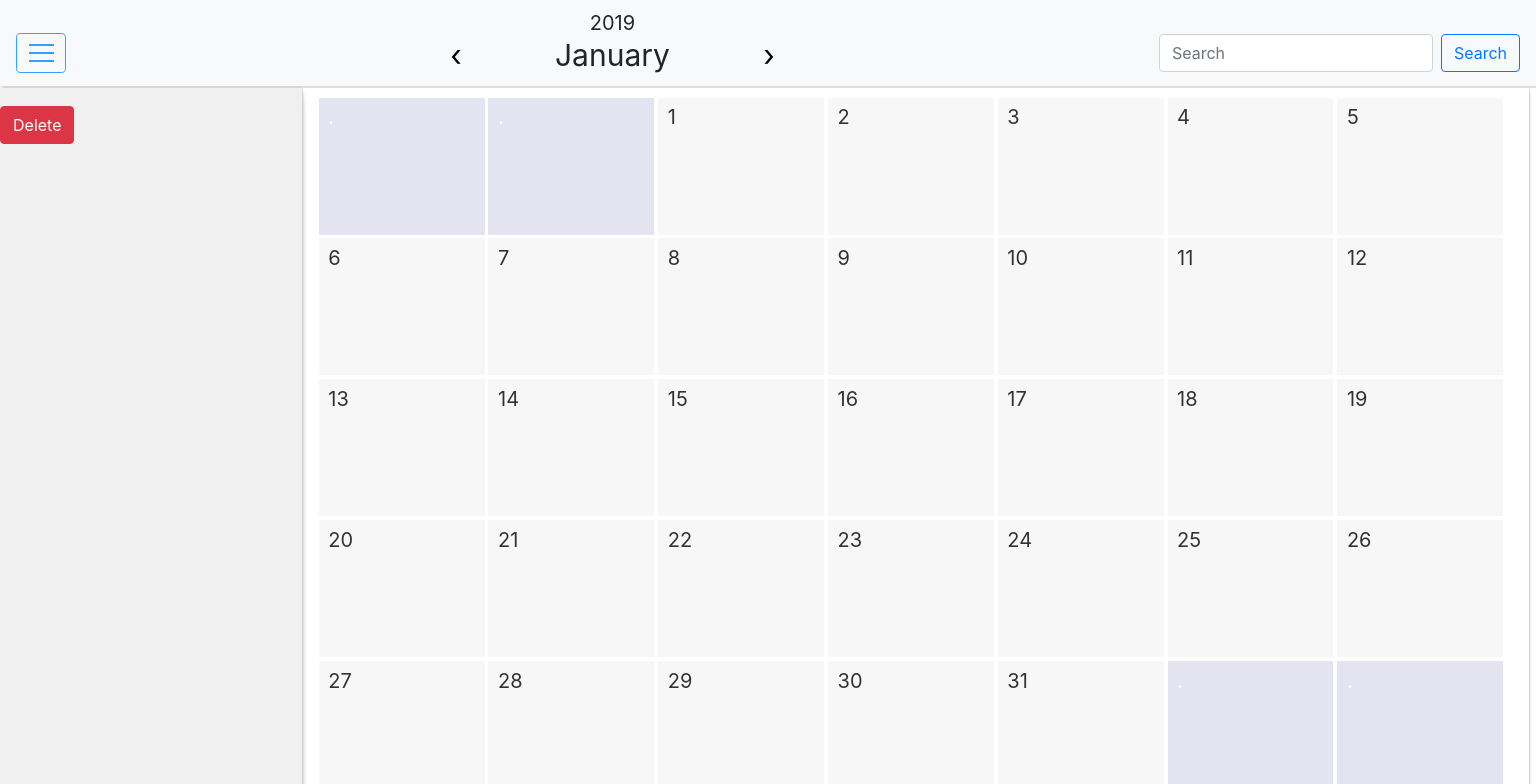
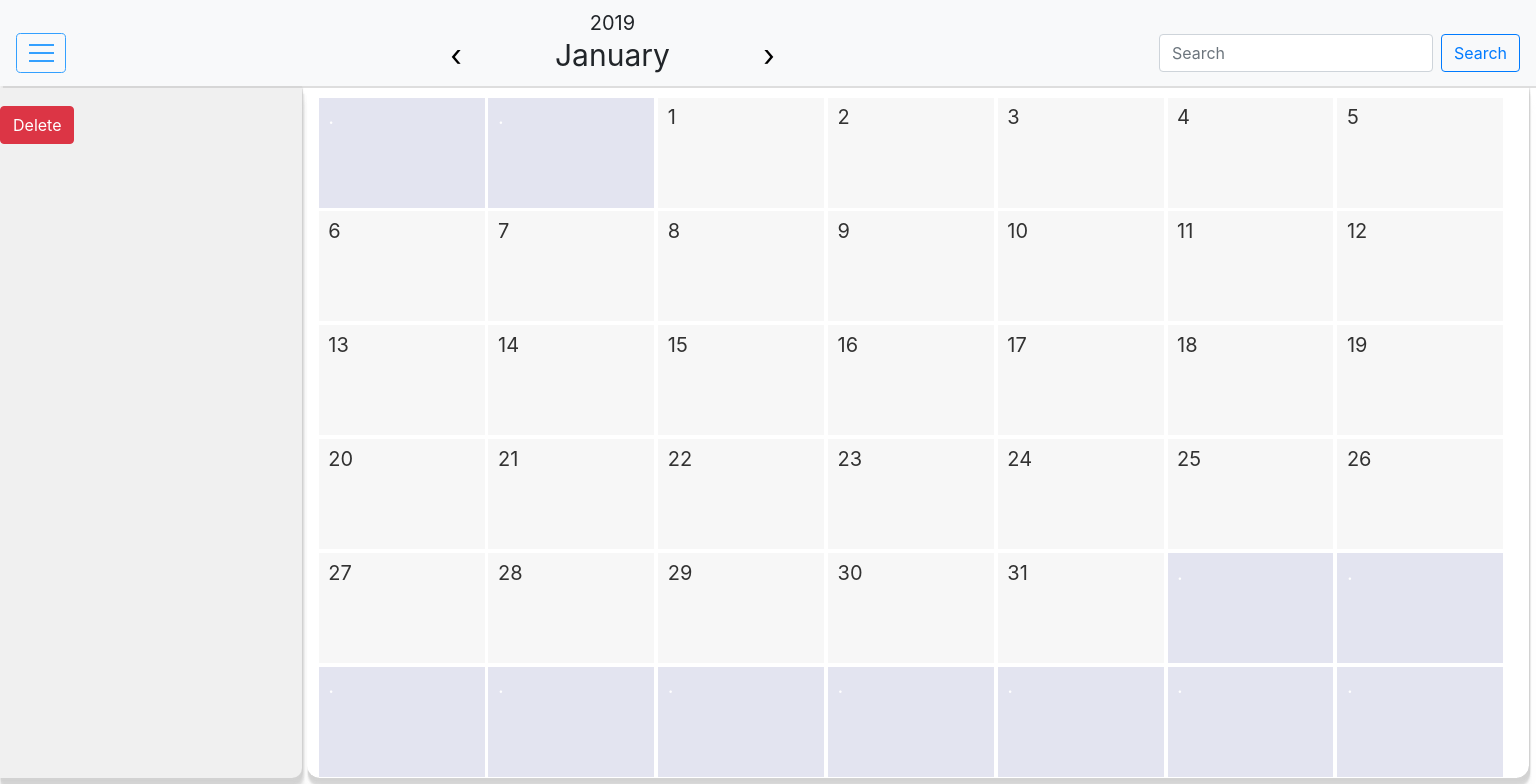
Before and after one commit to nickmckenney/calanderprojectMERN, a React (Create React App) app: page / in a window 1536 px wide. Shown: the top 784 px of the page. Built offline with nearby package versions, Linux system fonts and the light colour scheme; no server answers; what enzyme, enzyme-adapter-react-16 would draw is missing.

Commit message:
fixed height issues for calendar

```diff
--- a/src/App.css
+++ b/src/App.css
@@ -92,5 +92,6 @@ h4 {
   }
   .square {
     width: 13.8%;
+    height: 11vh;
   }
 }
--- a/src/components/Edits/CreateBirthday.js
+++ b/src/components/Edits/CreateBirthday.js
@@ -30,6 +30,9 @@ class BirthdayUpdateAdd extends Component {
         console.log("We've got a problem, sir.", err);
       });
   };
+  // Switching to post
+  // Switching to post
+  // Switching to post
 
   AddNew = event => {
     event.preventDefault();
@@ -105,6 +108,7 @@ class BirthdayUpdateAdd extends Component {
                 Add
               </button>
             </div>
+
             <div className="form-group">
               <input
                 type="text"
```
